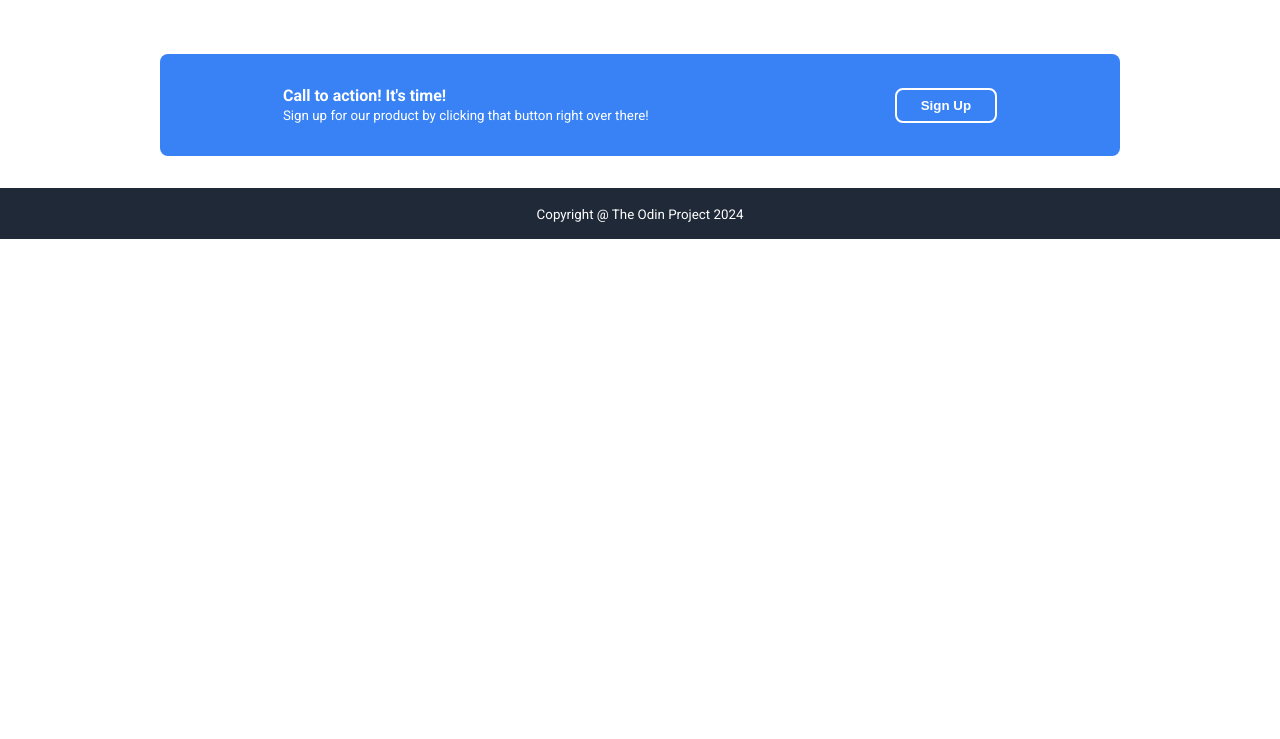
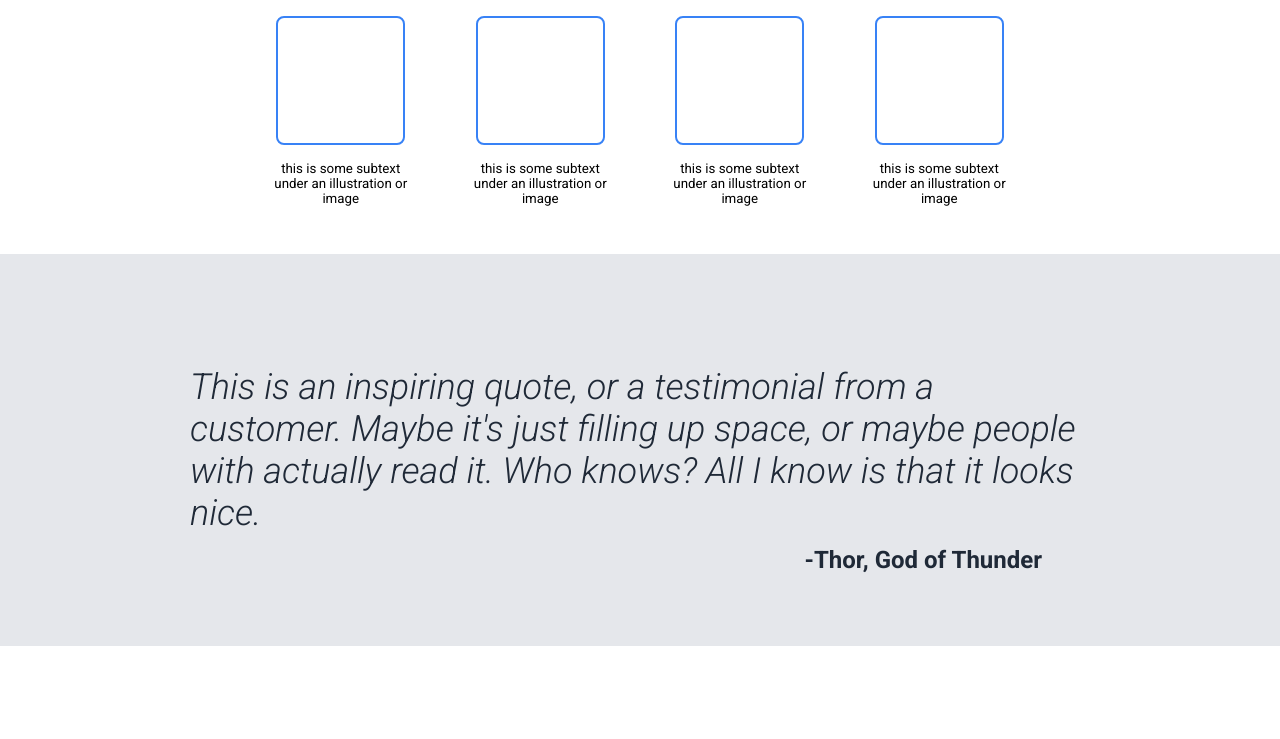
Before and after one commit to Zach4531/odin-web1, a plain HTML site: page index.html in a window 1280 px wide. Shown: the part 602-1341 px from the top of the page. Before the commit the page ends 841 px from the top, so only its background shows below. Drawn offline with Linux system fonts and the light colour scheme.

Commit message:
Add quote and random info sections

```diff
--- a/index.html
+++ b/index.html
@@ -36,9 +36,38 @@
         </div>
       </div>
     </header>
-    <section></section>
-    <section></section>
-    <section>
+    <section class="container info">
+      <h3>Some random information.</h3>
+      <div class="info-boxes">
+        <div class="info-box">
+          <div></div>
+          <small>this is some subtext under an illustration or image</small>
+        </div>
+        <div class="info-box">
+          <div></div>
+          <small>this is some subtext under an illustration or image</small>
+        </div>
+        <div class="info-box">
+          <div></div>
+          <small>this is some subtext under an illustration or image</small>
+        </div>
+        <div class="info-box">
+          <div></div>
+          <small>this is some subtext under an illustration or image</small>
+        </div>
+      </div>
+    </section>
+    <section class="quote">
+      <div class="container">
+        <p>
+          This is an inspiring quote, or a testimonial from a customer. Maybe
+          it's just filling up space, or maybe people with actually read it. Who
+          knows? All I know is that it looks nice.
+        </p>
+      </div>
+    </section>
+
+    <section style="padding: 6rem 0rem">
       <div class="call_to_action container">
         <div>
           <h4>Call to action! It's time!</h4>
--- a/styles.css
+++ b/styles.css
@@ -3,8 +3,9 @@ html {
 }
 
 .container {
-  max-width: 960px;
+  max-width: 900px;
   margin: auto;
+  padding: 1rem 1rem;
 }
 
 * {
@@ -19,7 +20,7 @@ html {
   align-items: center;
   color: white;
   border-radius: 0.5rem;
-  padding: 2rem 0rem;
+  padding: 2.5rem 0rem;
 }
 
 .call_to_action button {
@@ -87,7 +88,7 @@ section {
 }
 
 .hero-heading p,
-nav a {
+nav li {
   font-size: 18px;
   color: #e5e7eb;
 }
@@ -106,3 +107,61 @@ nav a {
   justify-content: center;
   width: 100%;
 }
+
+.quote {
+  background-color: #e5e7eb;
+  padding: 6rem;
+  color: #1f2937;
+}
+
+.quote p {
+  font-size: 36px;
+  font-weight: 300;
+  font-style: italic;
+  position: relative;
+}
+
+.quote p::after {
+  content: '-Thor, God of Thunder';
+  font-weight: bold;
+  position: absolute;
+  font-size: 24px;
+  font-style: normal;
+  width: fit-content;
+  right: 3rem;
+  bottom: -2.5rem;
+}
+
+.info {
+  padding: 3rem 0rem;
+}
+
+.info h3 {
+  font-size: 36px;
+  font-weight: 900;
+  color: #1f2937;
+  text-align: center;
+}
+
+.info-box div {
+  border: 2px solid #3882f6;
+  border-radius: 0.5rem;
+  height: 125px;
+  width: 125px;
+}
+
+.info-boxes {
+  display: flex;
+  gap: 3rem;
+  text-align: center;
+  max-width: 750px;
+  margin: auto;
+  padding-top: 2rem;
+}
+
+.info-box {
+  display: flex;
+  flex-direction: column;
+  align-items: center;
+  gap: 1rem;
+}
```
